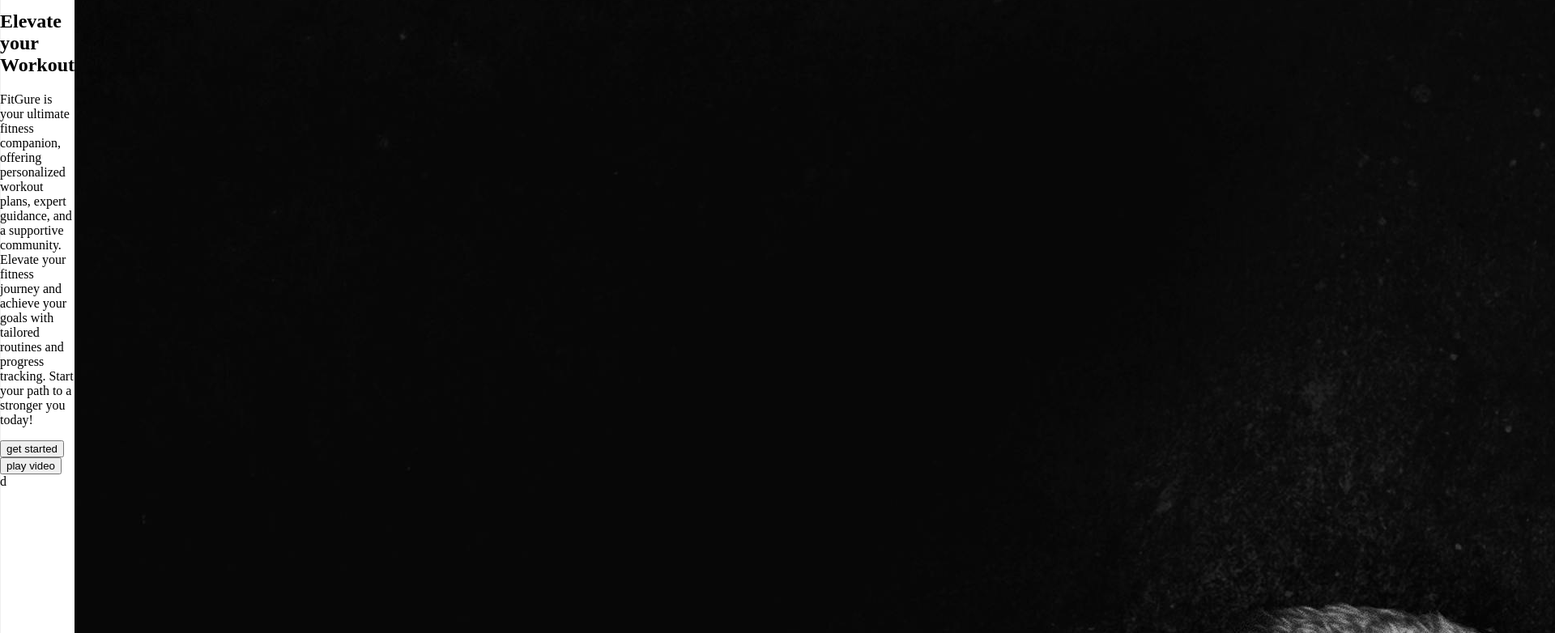
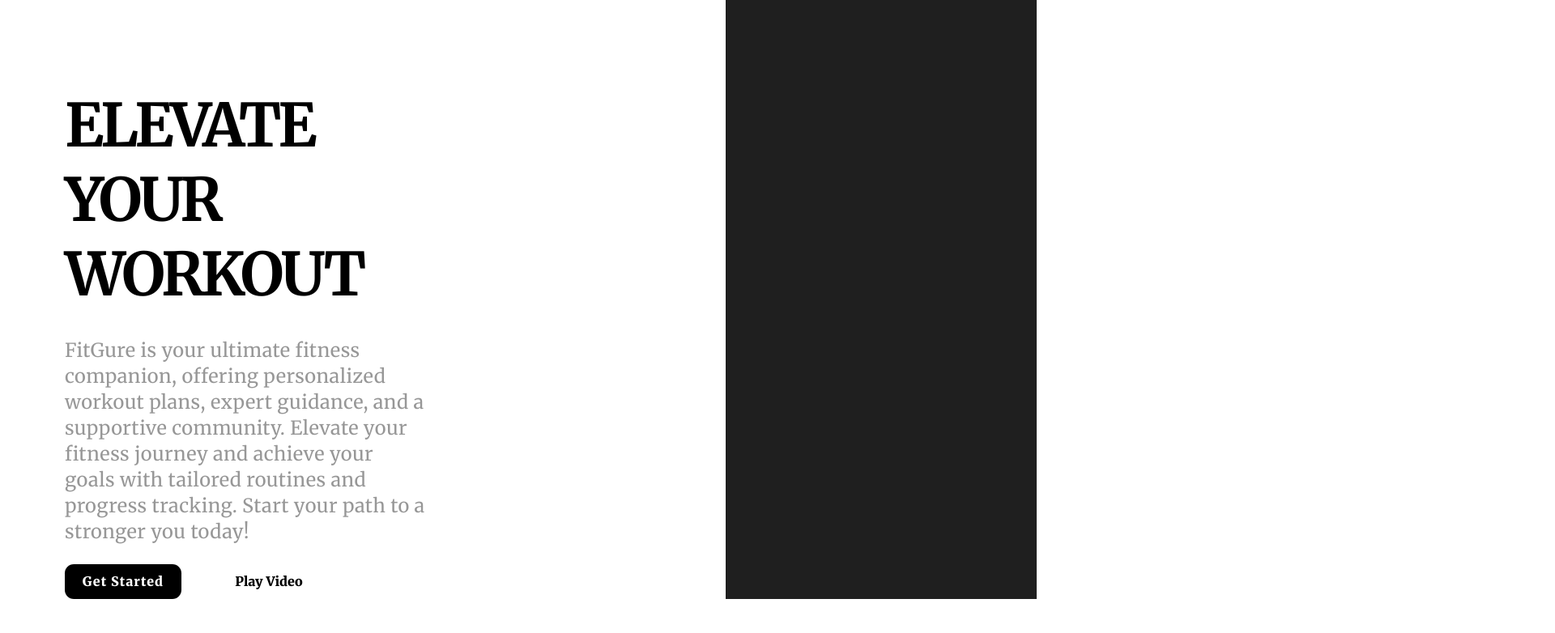
Before and after one commit to jwvdriel/fitGuru_hero, a plain HTML site: page index.html in a window 1280 px wide. Shown: the part 98-880 px from the top of the page at 81% size, 1920 px wide, since content can reach past the window. After the commit the page ends 838 px from the top, so only its background shows below. Drawn offline with Linux system fonts and the light colour scheme.

Commit message:
removed image

```diff
--- a/index.html
+++ b/index.html
@@ -38,28 +38,28 @@
     <section>
       <main class="main-container">
         <div>
-          <h2>Elevate your Workout</h2>
-          <p>
+          <h2 class="sub-heading">Elevate your Workout</h2>
+          <p class="explainer">
             FitGure is your ultimate fitness companion, offering personalized
             workout plans, expert guidance, and a supportive community. Elevate
             your fitness journey and achieve your goals with tailored routines
             and progress tracking. Start your path to a stronger you today!
           </p>
-          <div class="buttoons">
-            <button type="submit">get started</button>
-            <button type="submit">play video</button>
+          <div class="buttons">
+            <button type="submit" class="get-started-button">
+              get started
+            </button>
+            <button type="submit" class="video-button">play video</button>
           </div>
           <div class="socials">
-            <!-- facebook -->d
+            <!-- facebook -->
             <!-- instagram -->
             <!-- Linkedln -->
             <!-- github -->
           </div>
         </div>
 
-        <div class="image-section">
-          <img src="assets/fitgurue.jpg" alt="bodybuilder" />
-        </div>
+        <div class="image-section"></div>
       </main>
     </section>
   </body>
--- a/style.css
+++ b/style.css
@@ -1,29 +1,3 @@
-:root {
-  --merriweather-light {
-    font-family: "Merriweather", serif;
-    font-weight: 300;
-    font-style: normal;
-  }
-
-  --merriweather-regular {
-    font-family: "Merriweather", serif;
-    font-weight: 400;
-    font-style: normal;
-  }
-
-  --merriweather-bold {
-    font-family: "Merriweather", serif;
-    font-weight: 700;
-    font-style: normal;
-  }
-
-  --merriweather-black {
-    font-family: "Merriweather", serif;
-    font-weight: 900;
-    font-style: normal;
-  }
-}
-
 body {
   margin: 0;
   padding: 0;
@@ -47,9 +21,8 @@ body {
 .main-heading {
   font-size: 2rem;
   text-transform: uppercase;
-  font-family: var(--merriweather-bold);
+  font-family: "Merriweather", serif;
   font-weight: 900;
-  letter-spacing: -2px;
   margin: 0 0 0 5rem;
 }
 
@@ -63,10 +36,9 @@ body {
 .link {
   font-size: 1.5rem;
   text-transform: capitalize;
-  font-family: var(--merriweather-regular);
+  font-family: "Merriweather", serif;
   font-weight: 600;
   color: #979797;
-  letter-spacing: -1px;
 }
 
 .link:first-child {
@@ -92,5 +64,53 @@ div .link {
 
 .main-container {
   display: grid;
-  grid-template-columns: repeat(3, 1fr);
+  grid-template-columns: 2fr 1fr;
+  margin-left: 5rem;
 }
+
+.sub-heading {
+  font-size: 4.6rem;
+  font-family: "Merriweather", serif;
+  font-weight: 700;
+  text-transform: uppercase;
+  letter-spacing: -4px;
+  margin: 7rem 0 2rem 0;
+  width: 50%;
+}
+
+.explainer {
+  font-size: 1.475rem;
+  color: #979797;
+  font-family: "Merriweather", serif;
+  font-weight: 500;
+  width: 56%;
+  letter-spacing: 0.4px;
+  line-height: 2rem;
+}
+
+.get-started-button {
+  background-color: #000;
+  color: #fff;
+  height: 2.7rem;
+  width: 9rem;
+  border-radius: 0.7rem;
+  border: none;
+  text-transform: capitalize;
+  font-family: "Merriweather", serif;
+  letter-spacing: 1px;
+  font-weight: 900;
+  font-size: 1rem;
+}
+
+.video-button {
+  color: #000;
+  border: none;
+  background: none;
+  font-family: "Merriweather", serif;
+  height: 2.7rem;
+  width: 9rem;
+  margin-left: 2rem;
+  text-transform: capitalize;
+  font-weight: 900;
+  font-size: 1rem;
+}
```
Also changed, not shown: assets/fitgurue.jpg (deleted).
